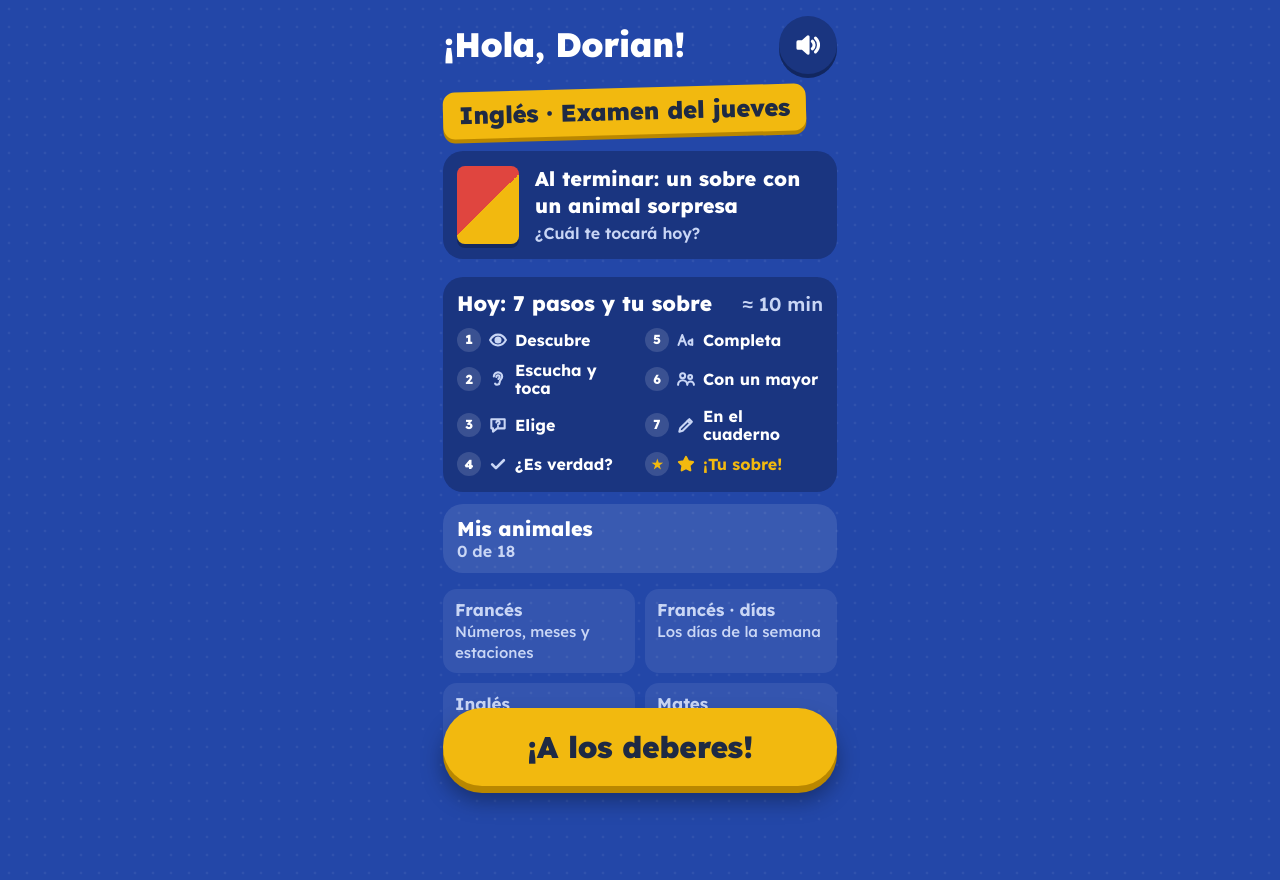
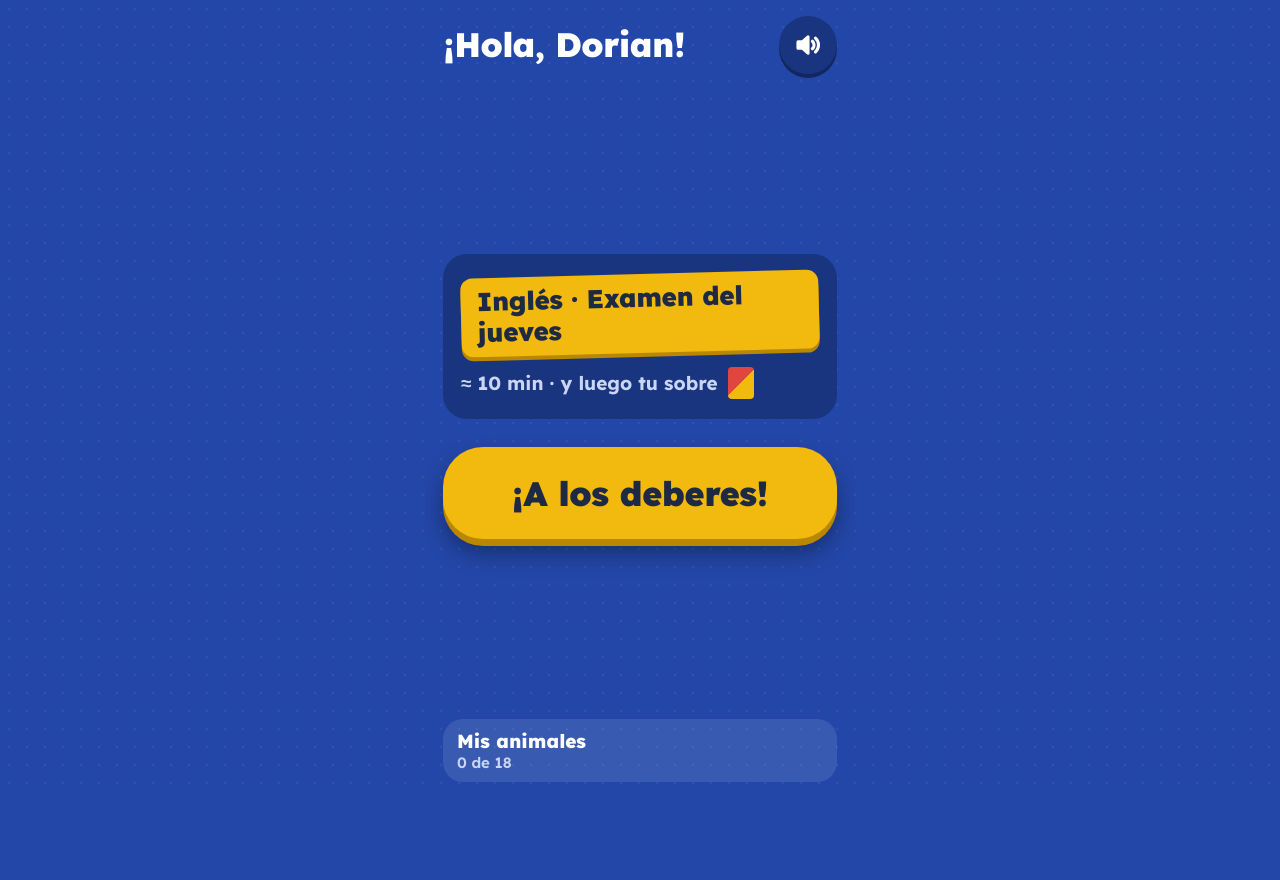
Before and after one commit to so-mouga/mis-deberes, a plain HTML site: page index.html in a window 1280 px wide. After the commit the page ends 800 px from the top, so only its background shows below. Drawn offline with Linux system fonts and the light colour scheme.

Commit message:
Accueil réduit à l'essentiel, séance sans défilement
L'écran du jour ne garde que le thème, le bouton et les animaux.
Aucune étape de séance ne défile plus (vérifié en 360×640) ;
l'étape « Con un mayor » est compactée.

Co-Authored-By: Claude Opus 5.5 <noreply@anthropic.com>

```diff
--- a/index.html
+++ b/index.html
@@ -11,48 +11,22 @@
 <link rel="preload" href="assets/fonts/lexend-latin.woff2" as="font" type="font/woff2" crossorigin>
 <link rel="stylesheet" href="style.css?v=10">
 <style>
-  header{display:flex;align-items:center;gap:12px;margin-bottom:14px}
+  /* Accueil réduit à l'essentiel (25 nov. 2026) : le thème, le gros bouton, ses animaux. Rien ne défile. */
+  .ecran{height:100dvh;min-height:0;overflow:hidden}
+  header{display:flex;align-items:center;gap:12px}
   h1{flex:1;font-weight:850;font-size:clamp(28px,8.2vw,34px);letter-spacing:-.02em;line-height:1.05}
-  .gain{margin-top:16px;display:flex;align-items:center;gap:16px;background:var(--page-fonce);border-radius:20px;padding:14px}
-  .mini-sobre{width:62px;height:78px;flex:none;border-radius:8px;background:linear-gradient(135deg,var(--rouge) 0 50%,var(--jaune) 50%);box-shadow:0 4px 0 rgba(0,0,0,.25)}
-  .gain p{font-size:20px;font-weight:800;line-height:1.35}
-  .gain small{display:block;font-size:16px;font-weight:600;color:var(--encre-douce);margin-top:4px}
-  .animales{margin-top:12px;display:flex;align-items:center;gap:12px;background:rgba(255,255,255,.1);border-radius:20px;padding:12px 14px}
-  .animales b{flex:1;font-size:20px;font-weight:800}
-  .animales b small{display:block;font-size:16px;font-weight:600;color:var(--encre-douce)}
+  .centre{flex:1;min-height:0;display:flex;flex-direction:column;justify-content:center;gap:28px}
+  .lecon{background:var(--page-fonce);border-radius:24px;padding:20px 18px;display:flex;flex-direction:column;gap:14px}
+  .lecon .bandeau{font-size:26px;line-height:1.2}
+  .lecon p{display:flex;align-items:center;flex-wrap:wrap;gap:6px 10px;font-size:19px;font-weight:700;color:var(--encre-douce)}
+  .mini-sobre{width:26px;height:32px;border-radius:4px;flex:none;background:linear-gradient(135deg,var(--rouge) 0 50%,var(--jaune) 50%)}
+  .centre .gros{min-height:92px;font-size:34px}
+  .animales{display:flex;align-items:center;gap:12px;background:rgba(255,255,255,.1);border-radius:20px;padding:10px 14px}
+  .animales b{flex:1;font-size:19px;font-weight:800}
+  .animales b small{display:block;font-size:15px;font-weight:600;color:var(--encre-douce)}
   .animales .derniers{display:flex}
-  .animales .derniers .cromo{width:52px;padding:3px;margin-left:-14px;border-radius:8px}
+  .animales .derniers .cromo{width:48px;padding:3px;margin-left:-12px;border-radius:8px}
   .animales .derniers .cromo .provisoire{font-size:9px}
-  .resume{margin-top:18px;background:var(--page-fonce);border-radius:20px;padding:14px 14px 16px}
-  .resume p{display:flex;justify-content:space-between;align-items:baseline;gap:10px;font-size:19px;font-weight:600;color:var(--encre-douce);margin-bottom:12px}
-  .resume p b{flex:1;font-size:21px;font-weight:800;color:#fff;line-height:1.2}
-  .resume p span{white-space:nowrap}
-  /* Les étapes du jour, nommées et numérotées */
-  .pasos{list-style:none;display:flex;flex-direction:column;gap:8px}
-  .pasos li{display:flex;align-items:center;gap:12px;font-size:19px;font-weight:700;color:#fff}
-  .pasos .num{width:28px;height:28px;border-radius:50%;background:rgba(255,255,255,.14);display:grid;place-items:center;font-size:15px;font-weight:800;flex:none}
-  .pasos svg{width:24px;height:24px;color:var(--encre-douce);flex:none}
-  .pasos li.fin,.pasos li.fin svg{color:var(--jaune)}
-  /* Plus de 4 étapes : 2 colonnes, pour que « Esta semana » reste dans le premier écran */
-  .pasos.deux{display:grid;grid-template-columns:1fr 1fr;gap:9px 10px;grid-auto-flow:column}
-  .pasos.deux li{font-size:16px;gap:7px;line-height:1.15;min-width:0}
-  .pasos.deux .num{width:24px;height:24px;font-size:13px}
-  .pasos.deux svg{width:20px;height:20px}
-  /* Esta semana : les thèmes cochés par papá y mamá */
-  .semaine{margin-top:14px;background:var(--page-fonce);border:3px solid var(--jaune);border-radius:20px;padding:12px 14px 14px}
-  .semaine b{display:block;font-size:21px;font-weight:850;color:var(--jaune);margin-bottom:8px}
-  .semaine ul{list-style:none;display:flex;flex-direction:column;gap:6px}
-  .semaine li{display:flex;justify-content:space-between;align-items:center;gap:10px;font-size:18px;font-weight:700}
-  .semaine li span{flex:none;font-size:15px;font-weight:700;padding:3px 10px;border-radius:12px;background:rgba(255,255,255,.12);color:var(--encre-douce)}
-  .semaine li span:empty{display:none}
-  .semaine li span.hoy{background:var(--jaune);color:var(--marine)}
-  .semaine li span.ok{background:var(--vert);color:#fff}
-  .semaine li span.ctl{background:var(--rouge);color:#fff}
-  .ensuite{display:grid;grid-template-columns:1fr 1fr;gap:10px;margin:16px 0 18px}
-  .ensuite > *{flex:1;border-radius:14px;padding:10px 12px;background:rgba(255,255,255,.08);font-size:17px;font-weight:700;color:var(--encre-douce);line-height:1.35}
-  .ensuite small{display:block;font-weight:500;font-size:15px}
-  /* Le bouton reste à portée de pouce, même si l'écran défile */
-  .gros{margin-top:auto;position:sticky;bottom:max(14px,env(safe-area-inset-bottom))}
 </style>
 </head>
 <body>
@@ -62,24 +36,15 @@
     <button class="rond" id="ecouter" aria-label="Escuchar"></button>
   </header>
 
-  <span class="bandeau" id="bandeau"></span>
-  <section class="gain">
-    <span class="mini-sobre" aria-hidden="true"></span>
-    <p>Al terminar: un sobre con un animal sorpresa<small>¿Cuál te tocará hoy?</small></p>
-  </section>
-
-  <section class="resume">
-    <p><b id="nbPasos">Deberes de hoy</b><span>≈ 10 min</span></p>
-    <ol class="pasos" id="pasos"></ol>
-  </section>
-
-  <section class="semaine" id="semaine" hidden><b>Esta semana</b><ul id="semaineListe"></ul></section>
+  <div class="centre">
+    <section class="lecon">
+      <span class="bandeau" id="bandeau"></span>
+      <p>≈ 10 min · y luego tu sobre <span class="mini-sobre" aria-hidden="true"></span></p>
+    </section>
+    <a class="gros" id="go">¡A los deberes!</a>
+  </div>
 
   <a class="animales" href="album-animales.html"><b>Mis animales<small id="compte"></small></b><span class="derniers" id="derniers"></span></a>
-
-  <nav class="ensuite" id="ensuite"></nav>
-
-  <a class="gros" id="go">¡A los deberes!</a>
 </main>
 
 <script src="commun.js?v=10"></script>
@@ -106,19 +71,7 @@
     ID = LECONS[DEMANDEE] ? DEMANDEE : Deberes.leconDuJour().id;
     const L = LECONS[ID];
     $("bandeau").textContent = L.titre;
-    $("nbPasos").textContent = `Hoy: ${L.etapes.length} ${L.etapes.length > 1 ? "pasos" : "paso"} y tu sobre`;
-    const lignes = L.etapes.length + 1;
-    $("pasos").classList.toggle("deux", lignes > 5);
-    $("pasos").style.gridTemplateRows = lignes > 5 ? `repeat(${Math.ceil(lignes / 2)}, auto)` : "";
-    $("pasos").innerHTML = [...L.etapes, { type: "fin" }].map((e, i) =>
-      `<li class="${e.type === "fin" ? "fin" : ""}"><span class="num">${e.type === "fin" ? "★" : i + 1}</span>${ICONES[Deberes.ICONE[e.type]]}${Deberes.nomEtape(e)}</li>`).join("");
-    const sem = Deberes.semaine(ID);
-    $("semaine").hidden = !sem.length;
-    $("semaineListe").innerHTML = sem.map((t) => `<li>${t.nom}<span class="${t.etiquette.classe}">${t.etiquette.texte}</span></li>`).join("");
     $("go").href = "seance.html?lecon=" + ID;
-    // Les autres leçons, en accès libre (pas le Repaso : il ne se fait que le jour prévu).
-    $("ensuite").innerHTML = Object.entries(LECONS).filter(([k]) => k !== ID && k !== Deberes.REPASO)
-      .map(([k, l]) => `<a href="index.html?lecon=${k}">${l.court}<small>${l.sujet}</small></a>`).join("");
   }
   afficher();
   $("ecouter").addEventListener("click", () =>
--- a/moteur.js
+++ b/moteur.js
@@ -233,7 +233,7 @@ async function papa(e) {
     const item = qs.shift();
     vider();
     const carte = document.createElement("div"); carte.className = "carte-parent";
-    carte.innerHTML = `<p class="pour-mayor">${AIDE_MAYOR}</p><p class="q">${item.q}</p>${item.item ? cromo(item.item, { nom: false }).outerHTML : ""}
+    carte.innerHTML = `<p class="pour-mayor">Para el adulto: pregunta, toca « Escuchar » y compara.</p><p class="q">${item.q}</p>${item.item ? cromo(item.item, { nom: false }).outerHTML : ""}
       <div class="reponse"><span>Respuesta<br><b>${item.r}</b></span><button class="ecoute" aria-label="Escuchar la respuesta">${ICONES.hautparleur}<span>Escuchar</span></button></div>`;
     const boutons = document.createElement("div"); boutons.className = "boutons";
     const oui = bouton("Sí, lo ha dicho", "vert"); oui.insertAdjacentHTML("afterbegin", ICONES.ok);
```
Also changed, not shown: seance.html (+18 -12 lines).
